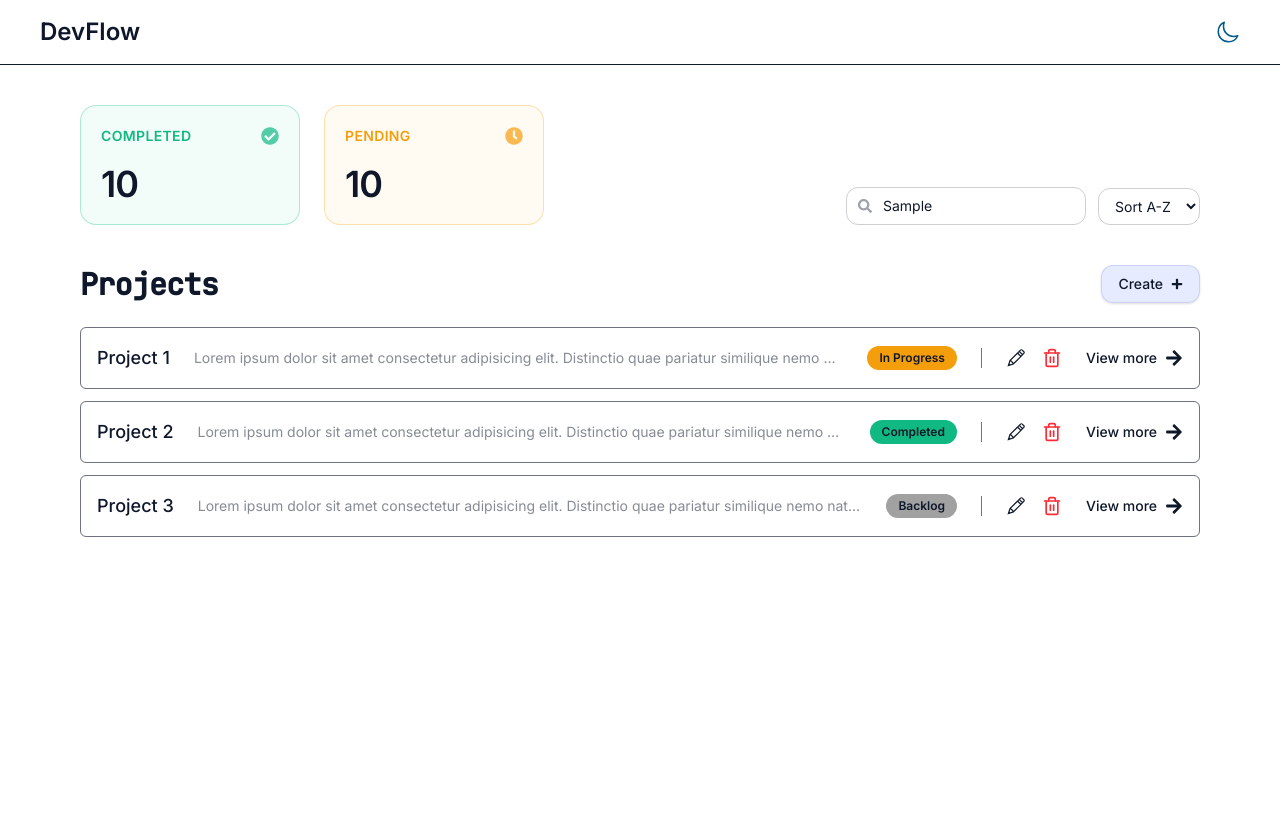
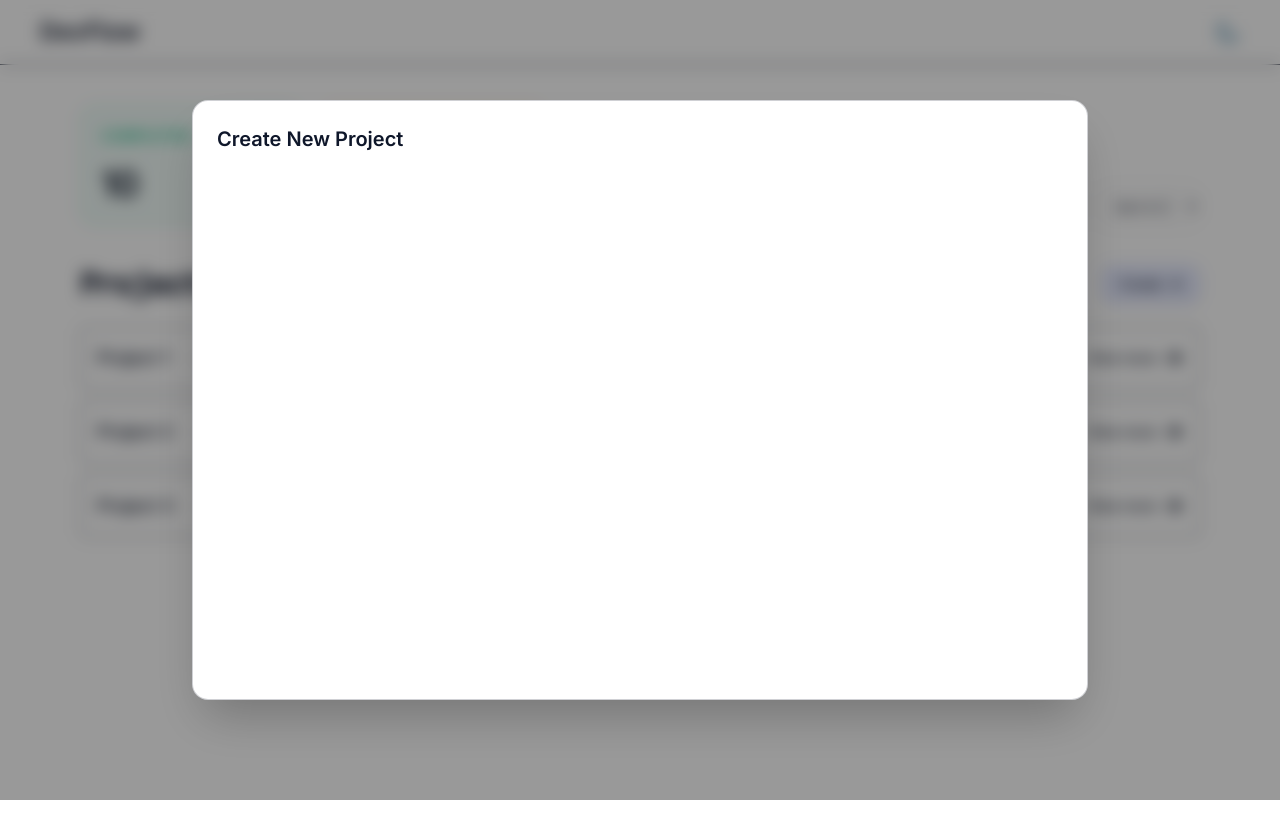
Before and after one commit to yuvanadarsh/devflow, a React (Vite) app: page / in a window 1280 px wide. Both pictures are taken after typing "Sample" into the empty fields and a click on the button "Create". Shown: the top 838 px of the page. Built offline with nearby package versions, Linux system fonts and the light colour scheme.

Commit message:
feat: create new card basic UI set up

```diff
--- a/src/App.tsx
+++ b/src/App.tsx
@@ -2,9 +2,15 @@ import "./App.css";
 import { FaPlus, FaCheckCircle, FaClock, FaSearch } from "react-icons/fa";
 import Card from "./components/Card";
 import { projects } from "./data/mockdata";
+import { useState } from "react";
+import CreateCard from "./components/CreateCard";
 
 function App() {
+  const [isModalOpen, setIsModalOpen] = useState<boolean>(false);
+
   return (
+    <>
+      {isModalOpen && <CreateCard onClose={() => setIsModalOpen(false)} />}
       <div className="flex flex-col py-10 px-20 gap-10 min-h-screen text-text-primary">
         {/* Top Header Section */}
         <div className="flex flex-row justify-between items-end w-full">
@@ -61,7 +67,10 @@ function App() {
         <div className="flex flex-col gap-6">
           <div className="flex flex-row justify-between items-center">
             <h1 className="text-3xl font-mono font-bold tracking-tight">Projects</h1>
-          <button className="flex flex-row gap-2 items-center text-sm font-medium py-2 px-4 border border-primary/20 rounded-xl bg-secondary/80 hover:bg-secondary transition-all cursor-pointer shadow-sm">
+            <button
+              className="flex flex-row gap-2 items-center text-sm font-medium py-2 px-4 border border-primary/20 rounded-xl bg-secondary/80 hover:bg-secondary transition-all cursor-pointer shadow-sm"
+              onClick={() => setIsModalOpen(!isModalOpen)}
+            >
               Create <FaPlus className="text-xs" />
             </button>
           </div>
@@ -73,6 +82,7 @@ function App() {
           </div>
         </div>
       </div>
+    </>
   );
 }
 
--- a/src/components/CreateCard.tsx
+++ b/src/components/CreateCard.tsx
@@ -0,0 +1,11 @@
+// 1. Accept 'onClose' from the props object
+export default function CreateCard({ onClose }: { onClose: () => void }) {
+  return (
+    <div onClick={onClose} className="fixed inset-0 z-100 bg-black/40 backdrop-blur-sm flex items-center justify-center">
+      <div onClick={(e) => e.stopPropagation()} className="w-4xl h-150 bg-bg border border-text-primary/20 bg-background rounded-2xl shadow-2xl p-6">
+        {/* Your Form Content / Submit buttons will go here safely */}
+        <h2 className="text-xl font-bold">Create New Project</h2>
+      </div>
+    </div>
+  );
+}
--- a/src/components/Navbar.tsx
+++ b/src/components/Navbar.tsx
@@ -10,7 +10,7 @@ export default function Navbar() {
     setIsDark(!isDark);
   }
   return (
-    <div className="flex justify-between px-10 border-b">
+    <div className="flex justify-between px-10 border-b sticky top-0 backdrop-blur-2xl">
       <h1 className="text-2xl font-bold py-4">DevFlow</h1>
       <div className="flex flex-row items-center">
         <button onClick={handleChange} className="text-2xl">
```
Lines whose indentation alone changed are shown as unchanged.
